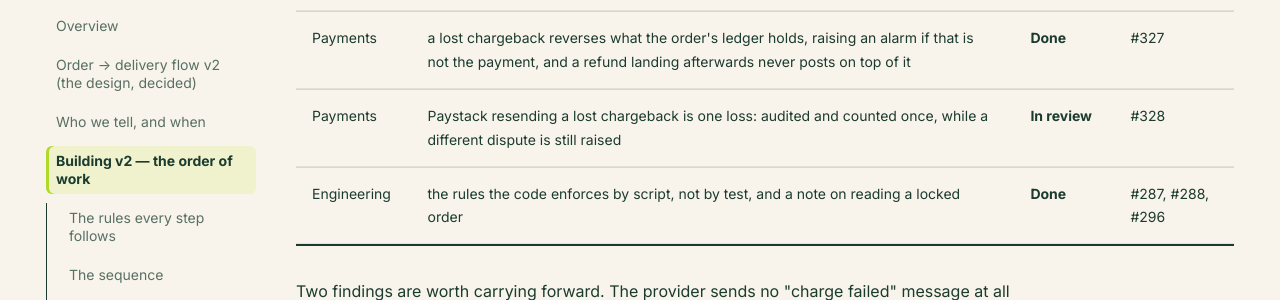
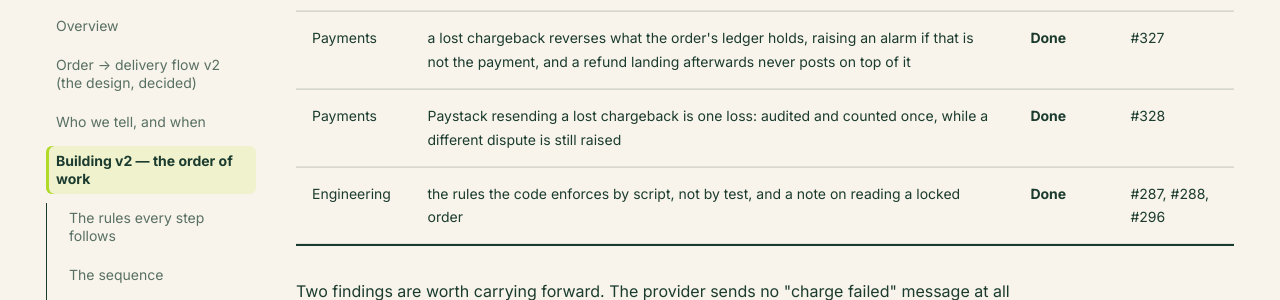
Before and after one commit to cropdoor/cropdoor-almanac, an MkDocs documentation site: the page built from docs/domain/order-delivery-flow-v2-build-order.md, in a window 1280 px wide and 900 px high, scrolled down 11240 px. Shown: the part 153-453 px from the top of the window. Built offline with MkDocs 1.6.1 and Material for MkDocs 9.7.7, drawn with Linux system fonts in a browser that asks for light colours; some web fonts are replaced; comment, search, counter and statistics services are not loaded.

Commit message:
tracker: a replayed lost chargeback is audited once is done (#328)

```diff
--- a/docs/domain/order-delivery-flow-v2-build-order.md
+++ b/docs/domain/order-delivery-flow-v2-build-order.md
@@ -145,7 +145,7 @@ Found while building step 3's refunds and while testing against the real payment
 | Credit notes | a credit note for part of a receipt says how much of it it refunds ("GHS 25.00 of GHS 40.00 refunded"), never "partly refunded" on the note that completes the refund | **Done** | #325 |
 | Payments | a chargeback lost while the order's refund waits on Paystack can be settled once that refund finishes | **Done** | #326 |
 | Payments | a lost chargeback reverses what the order's ledger holds, raising an alarm if that is not the payment, and a refund landing afterwards never posts on top of it | **Done** | #327 |
-| Payments | Paystack resending a lost chargeback is one loss: audited and counted once, while a different dispute is still raised | **In review** | #328 |
+| Payments | Paystack resending a lost chargeback is one loss: audited and counted once, while a different dispute is still raised | **Done** | #328 |
 | Engineering | the rules the code enforces by script, not by test, and a note on reading a locked order | **Done** | #287, #288, #296 |
 
 Two findings are worth carrying forward. The provider sends no "charge failed" message at all — a failed card simply leaves the transaction unpaid, and the platform notices by asking. And a payment attempt now says why it did not count, which is what a refund-by-hand needs: the attempt itself names the charge to give back.
```
